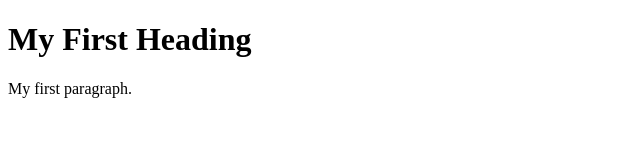
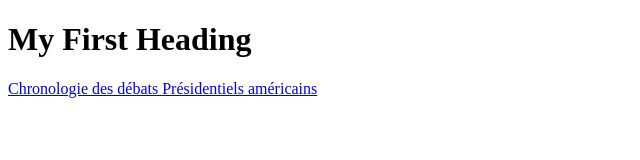
Before and after one commit to robpqt/robpqt.github.io, a plain HTML site: page index.html in a window 1280 px wide. Shown: the whole page, without its empty margins (0-640 px from the left). Drawn offline with Linux system fonts and the light colour scheme.

Commit message:
First one

```diff
--- a/index.html
+++ b/index.html
@@ -4,7 +4,7 @@
 
 <h1>My First Heading</h1>
 
-<p>My first paragraph.</p>
+<a href="Chrono.html"> Chronologie des débats Présidentiels américains </a>
 
 </body>
 </html>
```
